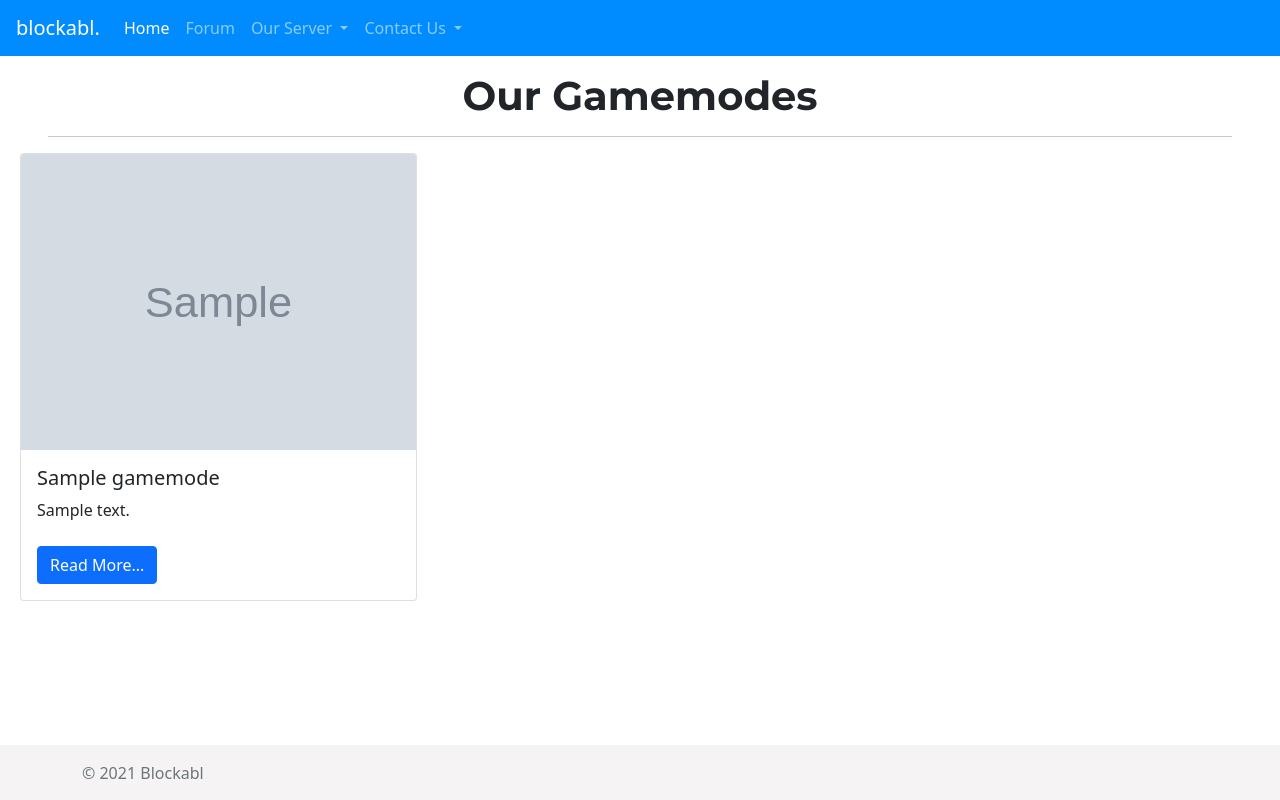
After one commit to DominikKor/blockabl-website, a Django app: page /gamemodes/ in a window 1280 px wide. The commit adds this page. Run offline with Django 3.2, Linux system fonts and the light colour scheme; tables that the repository leaves empty hold one stand-in row (values such as "Sample post"); grey boxes marked "Sample" are stand-in pictures; parts of the project's set-up code (start-up, migrations or seed data) failed here and were passed over; some libraries are stand-ins or nearby versions; some web fonts are replaced.

Commit message:
impovements for gamemode-page (name changed from minigames to gamemodes) like url, detail page

```diff
--- a/website/admin.py
+++ b/website/admin.py
@@ -1,4 +1,4 @@
 from django.contrib import admin
-from .models import Minigame
+from .models import Gamemode
 
-admin.site.register(Minigame)
+admin.site.register(Gamemode)
--- a/website/models.py
+++ b/website/models.py
@@ -1,11 +1,12 @@
 from django.db import models
 
 
-class Minigame(models.Model):
+class Gamemode(models.Model):
     title = models.CharField(max_length=50)
     photo = models.CharField(max_length=500)
     photo_alt = models.CharField(max_length=100)
-    short_desc = models.CharField(max_length=200)
+    url = models.CharField(max_length=50)
+    desc = models.CharField(max_length=10000)
 
     def __str__(self):
         return self.title
--- a/website/static/website/style.css
+++ b/website/static/website/style.css
@@ -46,3 +46,9 @@ body {
     display: inline;
     padding-top: 50px;
 }
+
+.mg-desc {
+    overflow: hidden;
+    text-overflow: ellipsis;
+    white-space: nowrap;
+}
--- a/website/templates/website/base.html
+++ b/website/templates/website/base.html
@@ -27,9 +27,6 @@
                     <a class="nav-link active" aria-current="page" href="{% url "index" %}">Home</a>
                 </li>
                 <li class="nav-item">
-                    <a class="nav-link" href="{% url "news" %}">News</a>
-                </li>
-                <li class="nav-item">
                     <a class="nav-link" href="{% url "forum" %}">Forum</a>
                 </li>
                 <!--<li class="nav-item">
@@ -38,7 +35,17 @@
                 <li class="nav-item dropdown">
                     <a class="nav-link dropdown-toggle" href="#" id="navbarDropdownMenuLink" role="button"
                        data-bs-toggle="dropdown" aria-expanded="false">
-                        Kontakt
+                        Our Server
+                    </a>
+                    <ul class="dropdown-menu" aria-labelledby="navbarDropdownMenuLink">
+                        <li><a class="dropdown-item" href="{% url "news" %}">News</a></li>
+                        <li><a class="dropdown-item" href="{% url "gamemodes" %}">Our Gamemodes</a></li>
+                    </ul>
+                </li>
+                <li class="nav-item dropdown">
+                    <a class="nav-link dropdown-toggle" href="#" id="navbarDropdownMenuLink" role="button"
+                       data-bs-toggle="dropdown" aria-expanded="false">
+                        Contact Us
                     </a>
                     <ul class="dropdown-menu" aria-labelledby="navbarDropdownMenuLink">
                         <li><a class="dropdown-item" href="{% url "support" %}">Support</a></li>
--- /dev/null
+++ b/website/templates/website/gamemodes.html
@@ -0,0 +1,22 @@
+{% extends "website/base.html" %}
+{% load static %}
+{% block title %}blockabl. - Gamemodes{% endblock %}
+{% block content %}
+    <h1 style="text-align: center" class="monserrat-font mt-3">Our Gamemodes</h1><hr class="mx-5">
+
+    <div class="row row-cols-1 row-cols-md-3 g-4 mx-2">
+        {% for gamemode in gamemodes %}
+            <div class="col">
+                <div class="card h-100">
+                    <img src="{% with "website/gamemodes/"|add:gamemode.photo as photo %}{% static photo %}{% endwith %}"
+                         class="card-img-top">
+                    <div class="card-body">
+                        <h5 class="card-title">{{ gamemode.title }}</h5>
+                        <p class="card-text mg-desc mb-0">{{ gamemode.desc }}</p><br>
+                        <a class="mt-n3" href="/gamemode/{{ gamemode.url }}"><button class="btn btn-primary">Read More...</button></a>
+                    </div>
+                </div>
+            </div>
+        {% endfor %}
+    </div>
+{% endblock %}
--- a/website/urls.py
+++ b/website/urls.py
@@ -4,7 +4,8 @@ from website import views
 urlpatterns = [
     path("", views.index, name="index"),
     path("news/", views.news, name="news"),
-    path("minigame/<int:id>", views.minigame, name="minigame"),
+    path("gamemodes/", views.gamemodes, name="gamemodes"),
+    path("gamemode/<str:name>", views.gamemode_detail, name="gamemode_detail"),
     path("forum/", views.forum, name="forum"),
     path("support/", views.support, name="support"),
     path("legal/", views.legal, name="legal"),
--- a/website/views.py
+++ b/website/views.py
@@ -1,5 +1,5 @@
 from django.shortcuts import render, HttpResponse, redirect
-from .models import Minigame
+from .models import Gamemode
 
 
 def index(request):
@@ -7,12 +7,16 @@ def index(request):
 
 
 def news(request):
-    minigames = Minigame.objects.all()
-    return render(request, "website/news.html", {"minigames": minigames})
+    return render(request, "website/news.html")
 
 
-def minigame(request, id):
-    return render(request, "website/minigame.html", {"minigame": Minigame.objects.get(pk=id)})
+def gamemodes(request):
+    all_gamemodes = Gamemode.objects.order_by("id")
+    return render(request, "website/gamemodes.html", {"gamemodes": all_gamemodes})
+
+
+def gamemode_detail(request, name):
+    return render(request, "website/gamemode_detail.html", {"gamemode": Gamemode.objects.get(url=name)})
 
 
 def forum(request):
```
Also changed, not shown: website/templates/website/gamemode_detail.html (added, +9 -0 lines), website/templates/website/minigame.html (deleted, +0 -9 lines), website/templates/website/news.html (+1 -17 lines), website/migrations/0002_initial_manual.py, website/migrations/0003_auto_20210124_1913.py (added), website/static/website/gamemodes/bedwars.jpg (added), website/static/website/gamemodes/bow_ffa.jpg (added), website/static/website/gamemodes/ffa.jpg (added), website/static/website/gamemodes/skywars.jpg (added).
